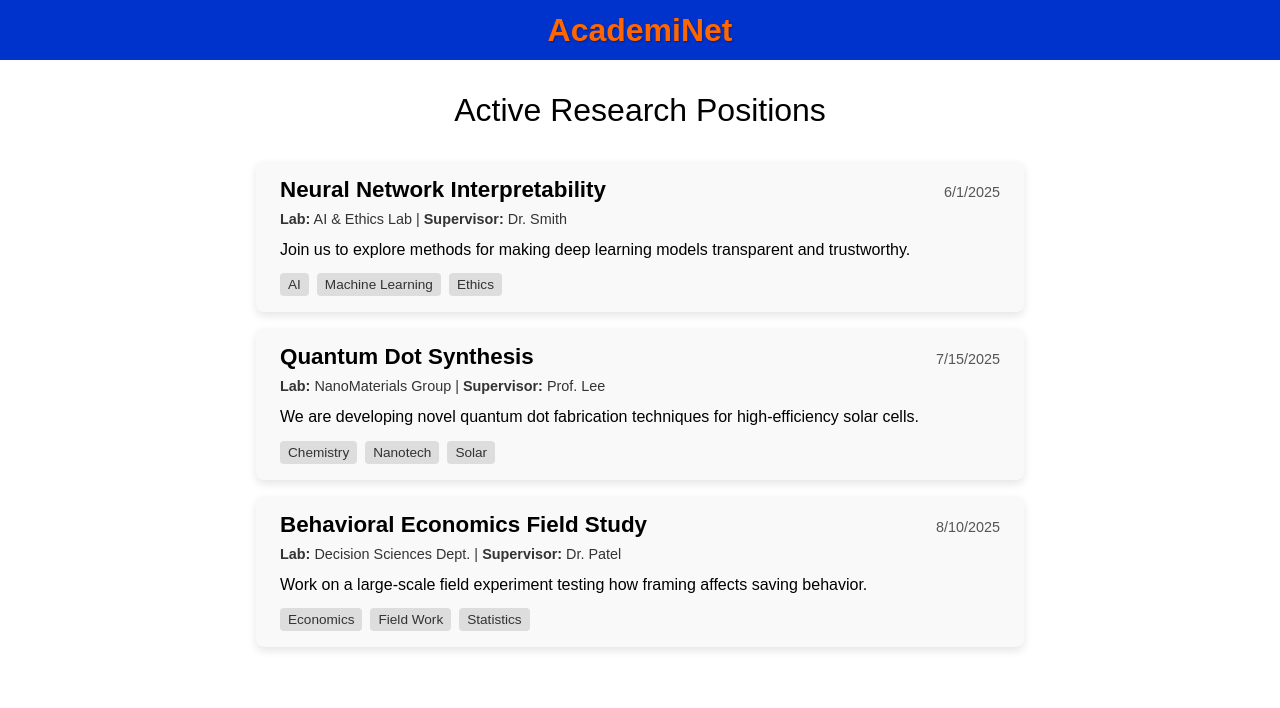
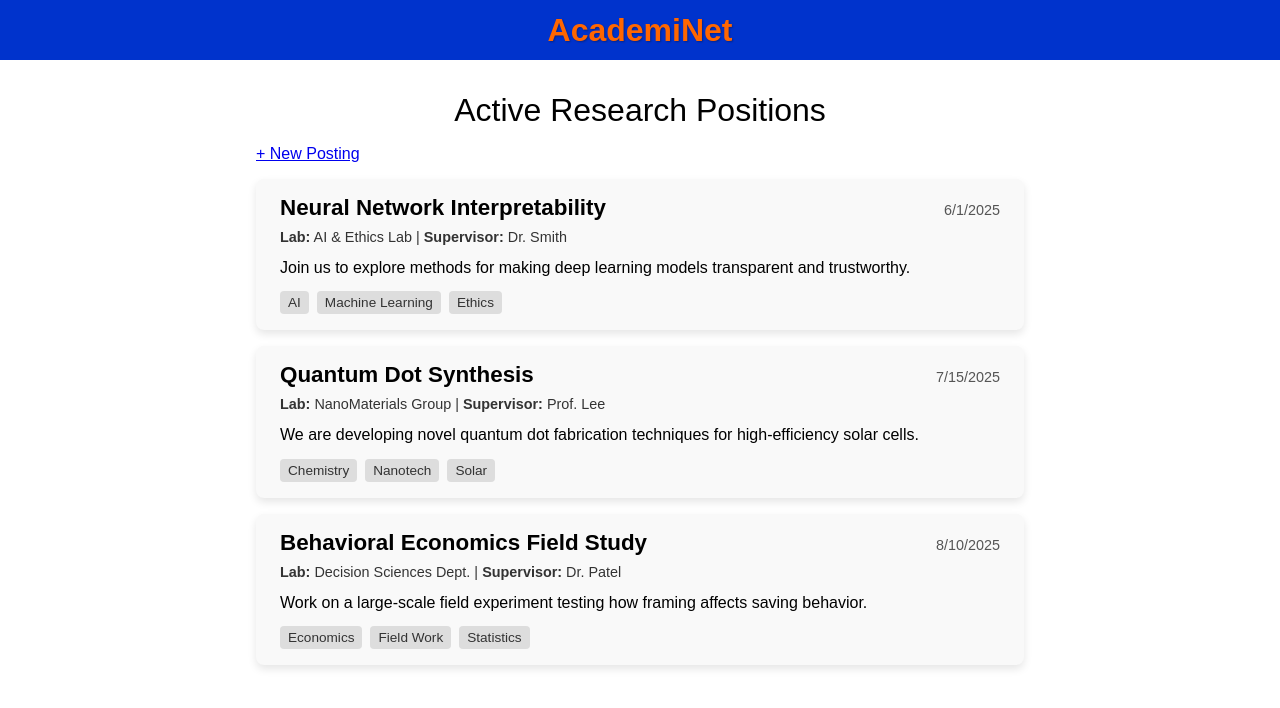
Before and after one commit to mattias-castilla/CEN3031-group-project, a React (Create React App) app in the folder frontend/: page /ResearchHome in a window 1280 px wide. Shown: the top 708 px of the page. Built offline with nearby package versions, Linux system fonts and the light colour scheme; a web font is replaced by a local one.

Commit message:
button on the active researcher positions page

```diff
--- a/frontend/src/components/ResearchHome.js
+++ b/frontend/src/components/ResearchHome.js
@@ -45,7 +45,12 @@ export default function ActivePostings() {
       </header>
 
       <main className="active-list">
-        <h2>Active Research Positions</h2>
+        <div className="active-list-header">
+          <h2>Active Research Positions</h2>
+          <Link to="/research-postings" className="new-post-btn">
+            + New Posting
+          </Link>
+        </div>
         {dummyPostings.map((post) => (
           <Link
             key={post.id}
@@ -64,7 +69,7 @@ export default function ActivePostings() {
             </p>
             <p className="card-desc">{post.description}</p>
             <div className="card-tags">
-              {post.tags.map((t,i) => (
+              {post.tags.map((t, i) => (
                 <span key={i} className="tag">{t}</span>
               ))}
             </div>
```
